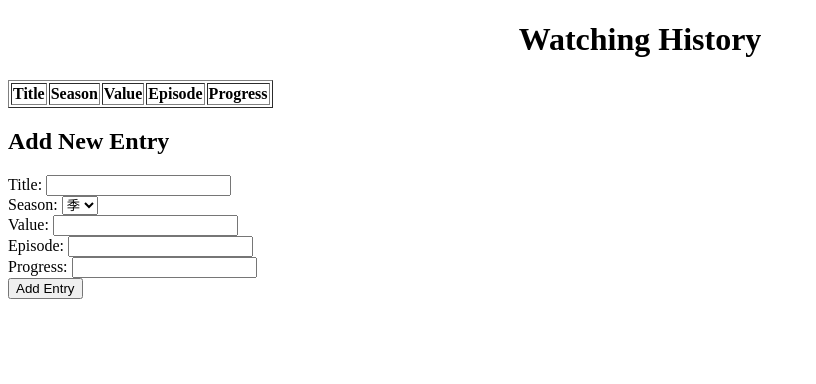
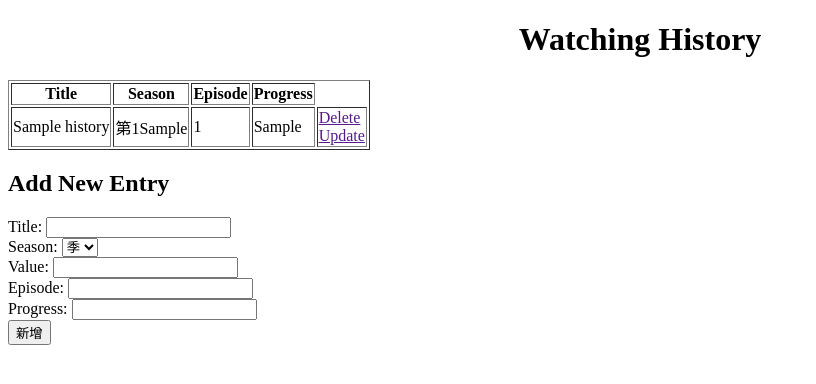
Before and after one commit to f88083/WatchingHistoryWeb, a Flask app: page / in a window 1280 px wide. Shown: the top 384 px of the page, without its empty margins (0-816 px from the left). Run offline with Flask 3, Linux system fonts and the light colour scheme; tables that the repository leaves empty hold one stand-in row (values such as "Sample post"); lists and menus that the app fills with data are empty.

Commit message:
Feat: Completed "create" ability

```diff
--- a/app.py
+++ b/app.py
@@ -1,37 +1,64 @@
-from flask import Flask, render_template, request, jsonify
+from datetime import datetime
+from flask import Flask, redirect, render_template, request, jsonify
 from flask_sqlalchemy import SQLAlchemy
 
 # Init. the Flask app
 app = Flask(__name__)
 
 # Config. database
-app.config['SQLALCHEMY_DATABASE_URI'] = 'sqlite:///watching-history.db'
+app.config["SQLALCHEMY_DATABASE_URI"] = "sqlite:///watching-history.db"
 # Init. database
 db = SQLAlchemy(app)
 
+
 # Create a model for database
-class Todo(db.Model):
+class WatchingHistory(db.Model):
     id = db.Column(db.Integer, primary_key=True)
     title = db.Column(db.String(200), nullable=False)
     season = db.Column(db.String(10), nullable=False)
     value = db.Column(db.Integer, nullable=False)
     episode = db.Column(db.Integer, nullable=False)
     progress = db.Column(db.String(10), nullable=False)
+    date_created = db.Column(db.DateTime, default=datetime.utcnow)
 
     # Return a string when create a new element
     def __repr__(self):
-        return '<Watching History %r>' % self.id
+        return "<Watching History %r>" % self.id
+
 
 # Route to display the watching history
-@app.route("/")
+@app.route("/", methods=["POST", "GET"])
 def index():
-    return render_template("index.html")
+    if request.method == "POST":
+        # 收到資料
+        history_title = request.form["title"]
+        history_season = request.form["season"]
+        history_value = request.form["value"]
+        history_episode = request.form["episode"]
+        history_progress = request.form["progress"]
 
+        # 資料轉換為WatchingHistory class
+        new_history = WatchingHistory(
+            title=history_title,
+            season=history_season,
+            value=history_value,
+            episode=history_episode,
+            progress=history_progress,
+        )
 
-# Route to add a new entry to the watching history
-@app.route("/add", methods=["POST"])
-def add():
-    pass
+        try:
+            # 資料加入
+            db.session.add(new_history)
+            db.session.commit()
+            return redirect("/")
+        except:
+            return "There was an issue adding your task"
+    else:
+        # 獲取所有資料
+        history = WatchingHistory.query.order_by(WatchingHistory.date_created).all()
+        # 傳資料到index.html
+        return render_template("index.html", history=history)
+
 
 if __name__ == "__main__":
     app.run(debug=True)
--- a/templates/index.html
+++ b/templates/index.html
@@ -10,27 +10,26 @@
         <tr>
             <th>Title</th>
             <th>Season</th>
-            <th>Value</th>
             <th>Episode</th>
             <th>Progress</th>
         </tr>
         {% for entry in history %}
         <tr>
             <td>{{ entry.title }}</td>
-            <td>{{ entry.season}}</td>
-            <td>{{ entry.value }}</td>
+            <td>第{{ entry.value }}{{ entry.season}}</td>
             <td>{{ entry.episode}}</td>
             <td>{{ entry.progress }}</td>
             <td>
-                <button onclick="editRow({{ loop.index0 }})">Edit</button>
-                <button onclick="deleteRow({{ loop.index0 }})">Delete</button>
+                <a href="">Delete</a>
+                <br>
+                <a href="">Update</a>
             </td>
         </tr>
         {% endfor %}
     </table>
 
     <h2>Add New Entry</h2>
-    <form id="addForm">
+    <form action="/" method="POST">
         <label for="title">Title:</label>
         <input type="text" name="title" required><br>
 
@@ -38,6 +37,7 @@
         <select name="season">
             <option value="季">季</option>
             <option value="卷">卷</option>
+            <option value="無">無</option>
         </select><br>
 
         <label for="value">Value:</label>
@@ -49,7 +49,7 @@
         <label for="progress">Progress:</label>
         <input type="text" name="progress" required><br>
 
-        <button type="button" onclick="addEntry()">Add Entry</button>
+        <input type="submit" value="新增">
     </form>
 
 {% endblock %}
```
